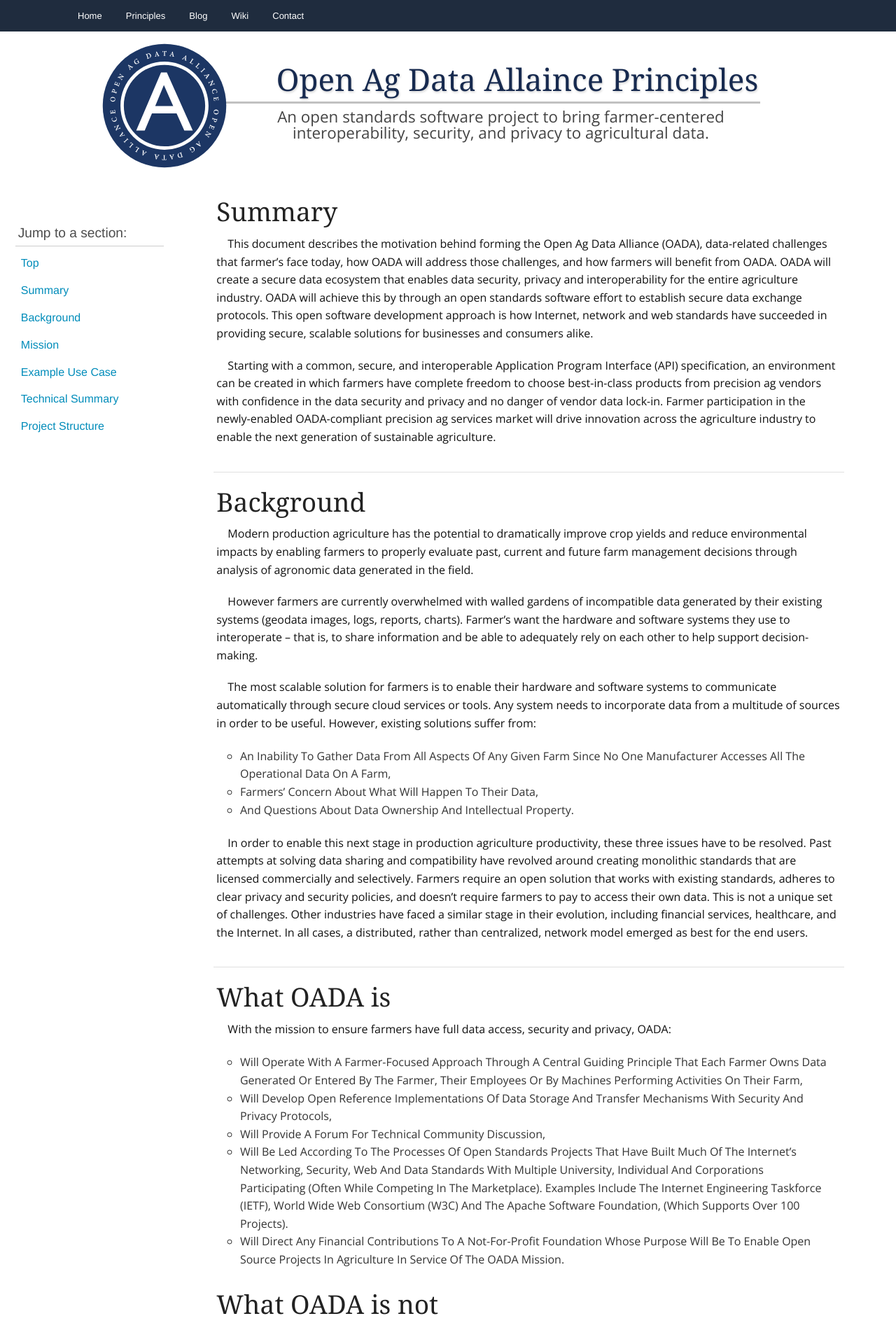
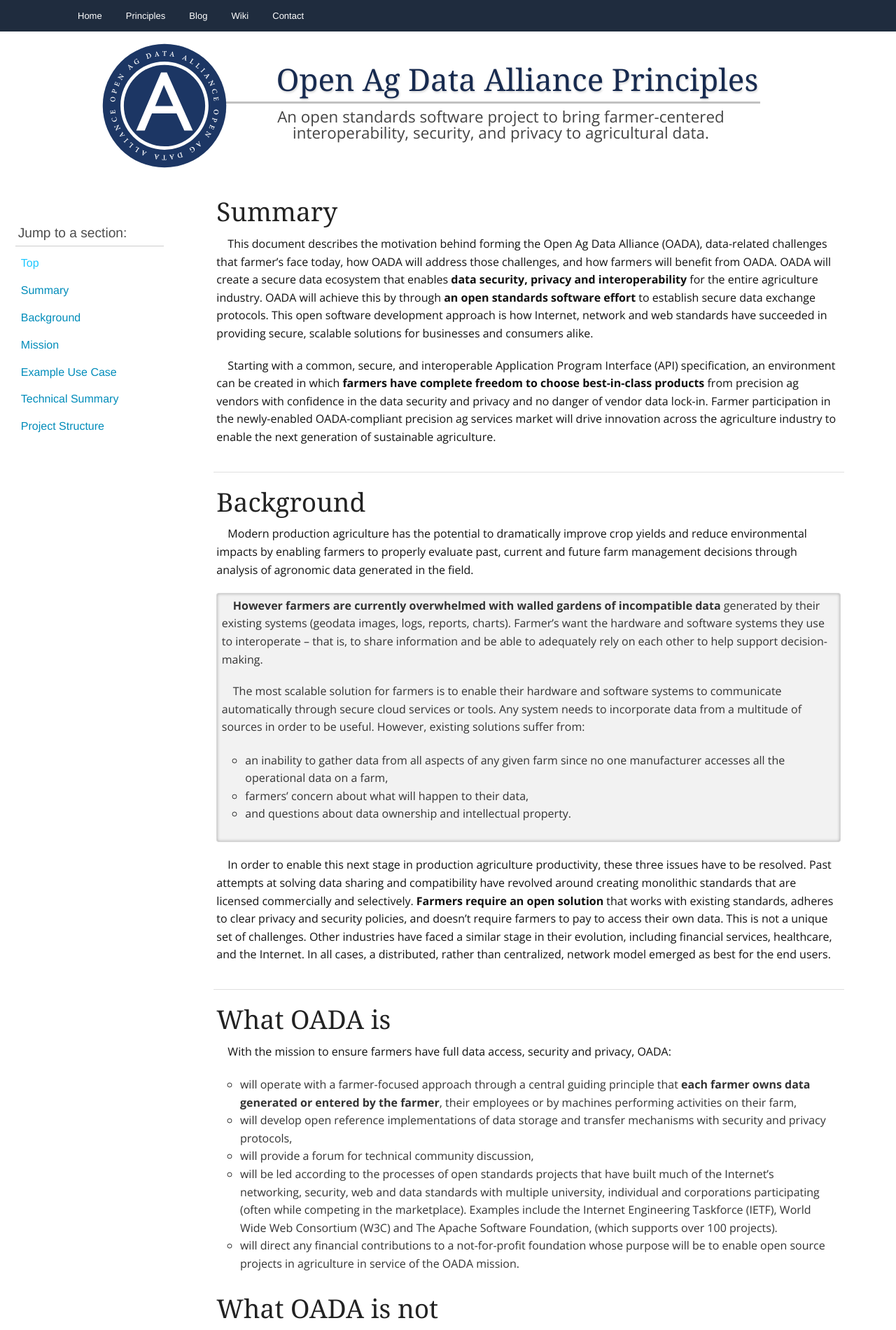
Before and after one commit to OADA/oada.github.io, a Jekyll site: the page built from principles/index.html, in a window 1280 px wide. Shown: the top 1900 px of the page at 70% size. Built offline with Jekyll 4.4.1, drawn with Linux system fonts in a browser that asks for light colours; nearby versions of some CDN libraries; Markdown is read by kramdown in place of the engine named in the settings.

```diff
--- a/_posts/2014-03-10-openag-site.markdown
+++ b/_posts/2014-03-10-openag-site.markdown
@@ -10,6 +10,6 @@ Welcome to the Open Ag Data Alliance Project.
 
 Our site is still in the process of being updated so please check back with us regularly for latest updates and changes.
 
-In the mean time please fork us on <a href="https://github.com/aultac/oada-api-spec" target="_blank">GitHub</a>.
+In the mean time please check out our project on <a href="https://github.com/aultac/oada-api-spec" target="_blank">GitHub</a>.
 
 Thanks!
--- a/principles/index.html
+++ b/principles/index.html
@@ -1,8 +1,8 @@
 ---
 layout: default
-title: Open Ag Data Allaince Principles
+title: Open Ag Data Alliance Principles
 ---
-<a name="top" ></a>
+<a name="top" data-magellan-destination="top"></a>
 <div class="nav-wrap">
 	 {% include main-nav.md %}
 </div>
@@ -40,14 +40,14 @@ title: Open Ag Data Allaince Principles
     <h2>Summary</h2>
     <p>This document describes the motivation behind forming the Open Ag Data Alliance (OADA),
     data-related challenges that farmer’s face today, how OADA will address those challenges, and
-      how farmers will benefit from OADA. OADA will create a secure data ecosystem that enables data
-      security, privacy and interoperability for the entire agriculture industry.  OADA will achieve
-      this by through an open standards software effort to establish secure data exchange protocols.
+    how farmers will benefit from OADA. OADA will create a secure data ecosystem that enables <strong>data
+      security, privacy and interoperability</strong> for the entire agriculture industry.  OADA will achieve
+    this by through <strong>an open standards software effort</strong> to establish secure data exchange protocols.
     This open software development approach is how Internet, network and web standards have succeeded
     in providing secure, scalable solutions for businesses and consumers alike.</p>
 
     <p>Starting with a common, secure, and interoperable Application Program Interface (API) specification,
-      an environment can be created in which farmers have complete freedom to choose best-in-class products
+    an environment can be created in which <strong>farmers have complete freedom to choose best-in-class products </strong>
     from precision ag vendors with confidence in the data security and privacy and no danger of vendor
     data lock-in. Farmer participation in the newly-enabled OADA-compliant precision ag services market
     will drive innovation across the agriculture industry to enable the next generation of sustainable
@@ -64,8 +64,8 @@ title: Open Ag Data Allaince Principles
     <p>Modern production agriculture has the potential to dramatically improve crop yields and reduce
     environmental impacts by enabling farmers to properly evaluate past, current and future farm management
     decisions through analysis of agronomic data generated in the field.</p>
-
-      <p>However farmers are currently overwhelmed with walled gardens of incompatible data generated
+<div class="panel radius">
+  <p><strong>However farmers are currently overwhelmed with walled gardens of incompatible data</strong> generated
     by their existing systems (geodata images, logs, reports, charts). Farmer’s want the hardware and
     software systems they use to interoperate – that is, to share information and be able to adequately
     rely on each other to help support decision-making. </p>
@@ -81,10 +81,11 @@ title: Open Ag Data Allaince Principles
       <li>and questions about data ownership and intellectual property.</li>
     </ul>
     </div>
+</div>
     <p>In order to enable this next stage in production agriculture productivity, these three issues
     have to be resolved.  Past attempts at solving data sharing and compatibility have revolved around
-      creating monolithic standards that are licensed commercially and selectively. Farmers require an
-      open solution that works with existing standards, adheres to clear privacy and security policies,
+    creating monolithic standards that are licensed commercially and selectively. <strong>Farmers require an
+      open solution</strong> that works with existing standards, adheres to clear privacy and security policies,
     and doesn’t require farmers to pay to access their own data.  This is not a unique set of challenges.
     Other industries have faced a similar stage in their evolution, including financial services,
     healthcare, and the Internet. In all cases, a distributed, rather than centralized, network model
@@ -100,8 +101,8 @@ title: Open Ag Data Allaince Principles
       <div class="row">
     <p>With the mission to ensure farmers have full data access, security and privacy, OADA:
     <ul>
-        <li>will operate with a farmer-focused approach through a central guiding principle that each
-            farmer owns data generated or entered by the farmer, their employees or by machines performing
+      <li>will operate with a farmer-focused approach through a central guiding principle that <strong>each
+        farmer owns data generated or entered by the farmer</strong>, their employees or by machines performing
           activities on their farm,</li>
       <li>will develop open reference implementations of data storage and transfer mechanisms with
           security and privacy protocols,</li>
@@ -128,6 +129,7 @@ title: Open Ag Data Allaince Principles
       </div>
     <h2>The OADA Approach to Interoperability</h2>
       <div class="row">
+<div class="panel radius">
     <p>The OADA approach to interoperability is to avoid implementation frameworks that inherently
     dictate winners and losers, focusing instead on providing developers with the useful libraries
     they need in order to communicate and access data without spending tedious hours memorizing several
@@ -143,7 +145,7 @@ title: Open Ag Data Allaince Principles
     libraries grew out of communities that enable a developer to use all of them.  Software exists
     today that can handle wide varieties of ag data formats.  The real problem is getting secure access
     to data without tedious human intervention and repeatedly reinventing the wheel. </p>
-
+</div>
     <p>While each commercial vendor can implement their own OADA-compliant tools and services using
     technologies familiar to their organization, the existence of an open reference implementation
     that contains a verification test suite will provide a framework by which the industry can work
@@ -167,6 +169,7 @@ title: Open Ag Data Allaince Principles
 
     <h2>Example Use Case</h2>
       <div class="row">
+<div class="panel radius">
     <p>The OADA vision is best explained through an example.  Consider the common use case of prescription
     maps.  Frank is a farmer with a corn planter capable of varying seed population based on GPS location
     using a prescription map: i.e., under the irrigator seeds should be closer together and outside the
@@ -179,13 +182,13 @@ title: Open Ag Data Allaince Principles
     data into an existing software package, generates a prescription map that works with Frank’s planter
     monitor, and gets the map to Frank before planting begins.</p>
       </div>
-
+</div>
     <h2>Use Case with Current Industry State</h2>
     <figure>
       <img src="/img/principles/use_case_before.png"/>
       <figcaption>
-          <p><small>Figure 1: Current state of the ag data industry from a farmer's point of view.  Note
-          that some important data (in red) never makes it back to the farmer at all.</small> </p>
+        <p style="color: #4269A8">Figure 1: Current state of the ag data industry from a farmer's point of view.  Note
+        that some important data (in red) never makes it back to the farmer at all. </p>
       </figcaption>
     </figure>
       <div class="row">
@@ -208,10 +211,10 @@ title: Open Ag Data Allaince Principles
     <h2>Use Case with OADA Interoperability</h2>
     <figure>
       <img src="/img/principles/use_case_after.png"/>
-        <figcaption><p><small>
+      <figcaption><p style="color: #4269A8">
         Figure 2: The farmer's clouds can work together through the common OADA REST API to enable trusted
         agents to manage the farmer's data for him.  Should the farmer become unhappy with any given cloud
-          provider, he can easily transfer his data to another cloud provider.</small></p>
+        provider, he can easily transfer his data to another cloud provider.</p>
       </figcaption>
     </figure>
       <div class="row">
@@ -221,7 +224,7 @@ title: Open Ag Data Allaince Principles
     precision ag data first goes into a different OADA-compliant cloud due to device compatibility on
     one of his tractors, but Frank has configured his main cloud to just sync up those files automatically
     via those service’s OADA-compliant capabilities (provided by the OADA REST API framework).</p>
-
+<div class="panel radius">
     <p>Frank likes this, because he finally has a one-and-done place to keep his data, and he can switch
     to another cloud seamlessly someday if he has reason to do so.  Frank logs in to the service and
     gives Andy permission to access the files he needs.  The permission provisioning implementation is
@@ -234,7 +237,7 @@ title: Open Ag Data Allaince Principles
     puts it directly into Frank’s account.  Frank’s new OADA-compliant telematics device has been configured
     to point to Frank’s cloud and retrieve prescription files directly, and upload as-applied planting
     maps automatically.</p>
-
+</div>
     <p>It is the ag-based metadata that distinguishes this approach from a standard cloud-based file
     store.  That basic layer will allow OADA to extend and support a wide array of ag-specific features
     that simply are not possible with standard file storage, such as opening files directly in client
@@ -307,6 +310,7 @@ title: Open Ag Data Allaince Principles
     storage mechanism that works best for their needs. No detailed knowledge of the files’ underlying
     storage format will be required to store or transfer data. The API would initially have the following
     key capabilities:
+<div class="panel radius">
     <ul>
       <li>Sharing that allows farmers to authorize permanent or temporary access to their data to an
           external precision ag system or trusted advisors through OAuth 2.0.</li>
@@ -321,10 +325,13 @@ title: Open Ag Data Allaince Principles
           will also be supported to enable individual implementations to add features as they see fit.  </li>
       <li>System Features – A set of operations to communicate which data formats and transformations
           the OADA API implementation supports.</li>
-      </ul></p>
+        </ul>
+</div>
+      </p>
    <p> An early draft of the API specification using the API specification language <a href="http://raml.org">RAML</a>
     can be found on <a href="https://github.com/OADA/oada-api-spec/blob/master/oada-api.raml">Github</a></p>
 
+<div class="panel radius">
     <p>Potential future API capabilities will include searching, synchronization, alerting, and streaming:
     <ul>
       <li>Alerting of events such as the arrival of new data so that a farmer’s prescription can be
@@ -335,7 +342,10 @@ title: Open Ag Data Allaince Principles
           identify data layers that fall with in a field boundary. Searching will support use cases that
           require identifying key data layers that need to be transferred from a pure data management provider
           to an ag analytics provider that is providing prescription services.</li>
-      </ul></p>
+    </ul>
+     </p>
+</div>
+
  <p>A reference implementation of the API specification in a yet to be identified programming language
     will be developed and maintained by the OADA technical community and hosted on
     <a href="https://github.com/OADA">GitHub</a>.</p>
@@ -365,4 +375,6 @@ title: Open Ag Data Allaince Principles
   </section>
 
 </article>
+
+
 </div>
```
Also changed, not shown: contact/index.html (+7 -27 lines), index.html (+4 -6 lines), css/main.min.css. Lines whose indentation alone changed are shown as unchanged.
